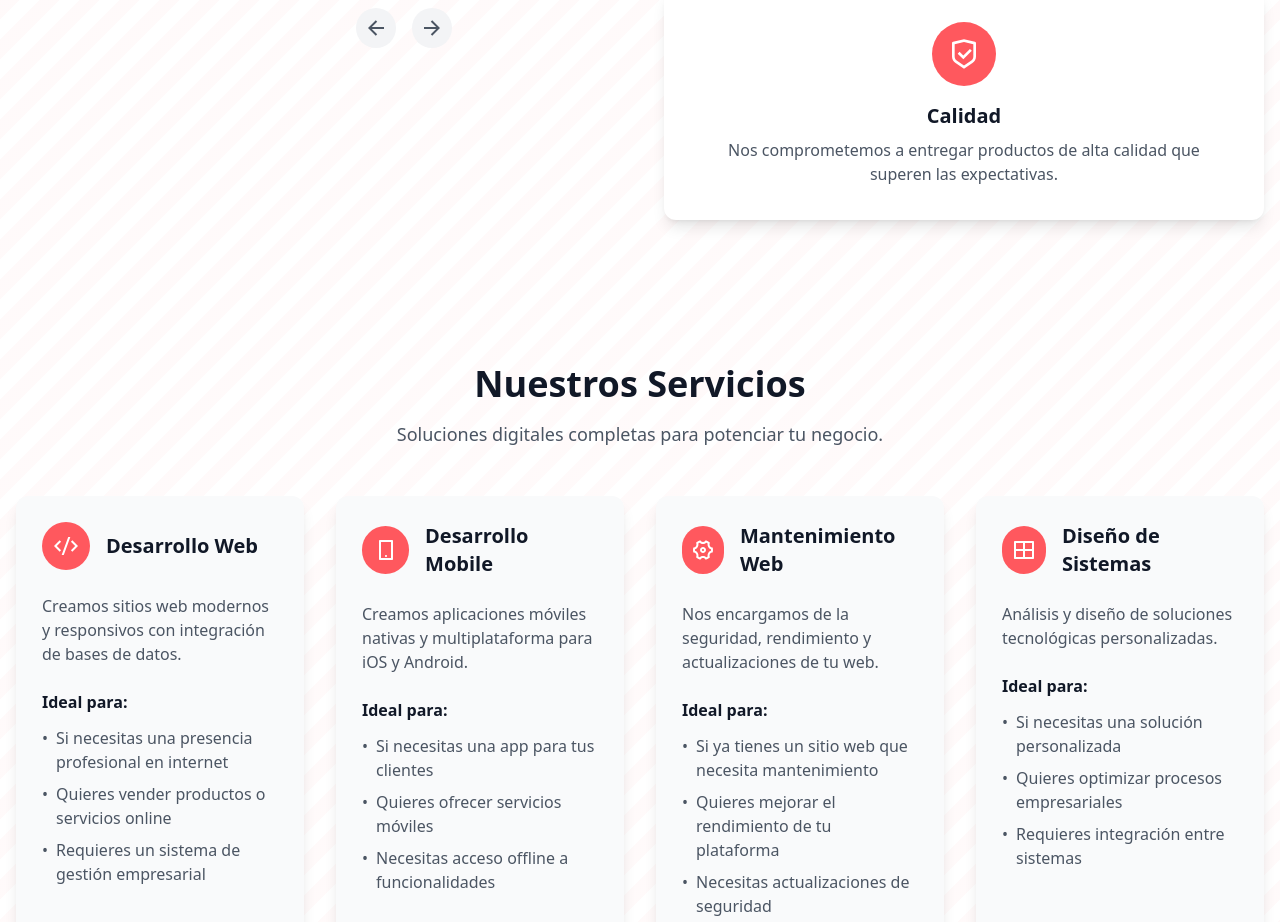
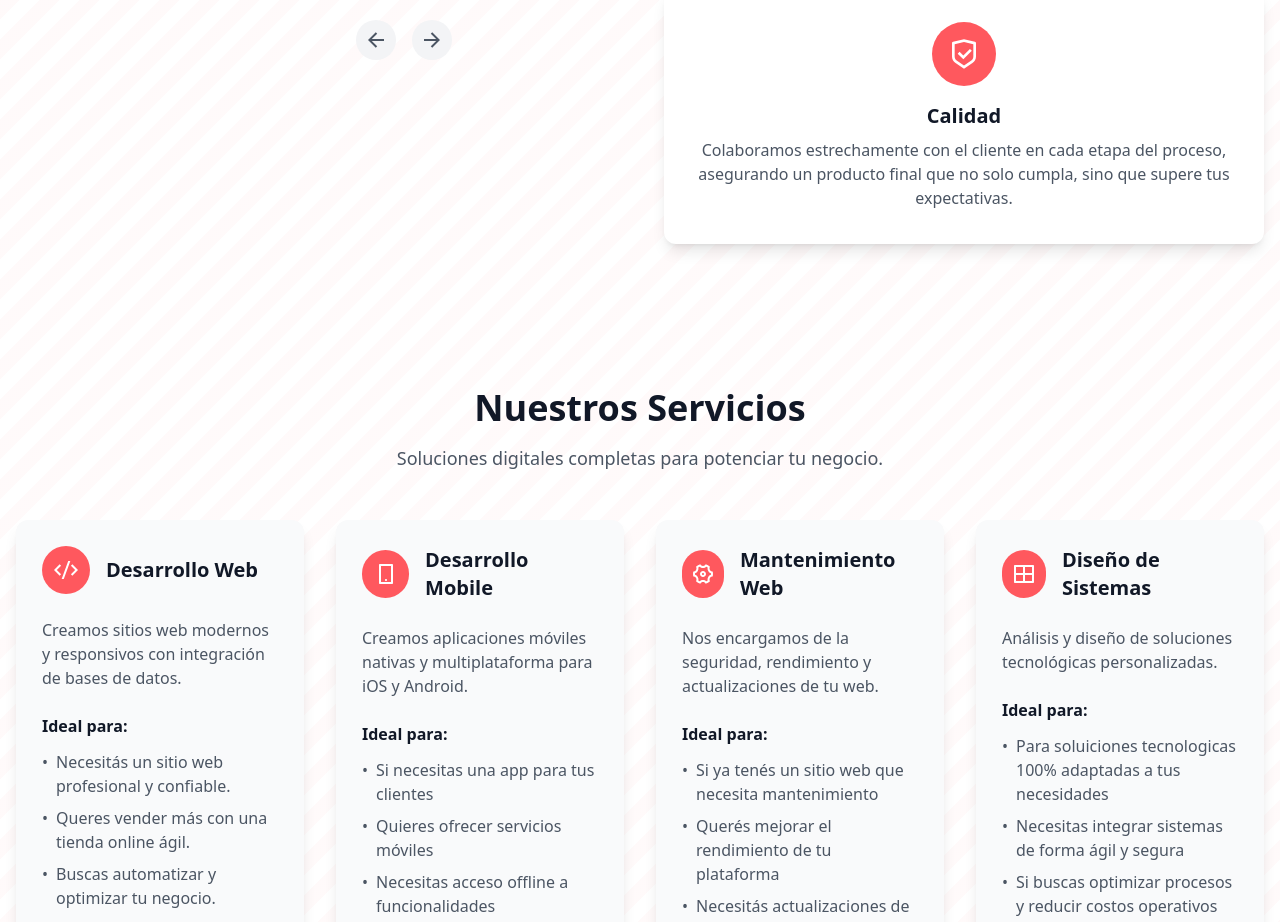
Before and after one commit to rodriisepulveda/studio, a React (Vite) app: page / in a window 1280 px wide. Shown: the part 1520-2442 px from the top of the page. Built offline with nearby package versions, Linux system fonts and the light colour scheme; no server answers.

Commit message:
cambios textos

```diff
--- a/src/App.jsx
+++ b/src/App.jsx
@@ -25,14 +25,16 @@ function App() {
   }, []);
 
   useEffect(() => {
-    // Verificar el tema guardado o preferencia del sistema
+    // Verificar el tema guardado
     const savedTheme = localStorage.getItem('theme');
-    const prefersDark = window.matchMedia('(prefers-color-scheme: dark)').matches;
 
     if (savedTheme) {
+      // Si hay un tema guardado, aplicarlo
       document.documentElement.classList.add(savedTheme);
-    } else if (prefersDark) {
-      document.documentElement.classList.add('dark');
+    } else {
+      // Si no hay tema guardado, establecer el tema claro por defecto
+      document.documentElement.classList.remove('dark');
+      localStorage.setItem('theme', 'light');
     }
   }, []);
 
--- a/src/components/sections/About.jsx
+++ b/src/components/sections/About.jsx
@@ -90,12 +90,12 @@ const About = () => {
               {
                 icon: <RiTeamLine className="w-8 h-8 text-white" />,
                 title: "Experiencia",
-                description: "Nuestro equipo cuenta con años de experiencia en desarrollo web y móvil."
+                description: "Garantizamos un servicio de calidad, robusto, eficiente y un equipo de trabajo altamente capacitado."
               },
               {
                 icon: <RiShieldCheckLine className="w-8 h-8 text-white" />,
                 title: "Calidad",
-                description: "Nos comprometemos a entregar productos de alta calidad que superen las expectativas."
+                description: "Colaboramos estrechamente con el cliente en cada etapa del proceso, asegurando un producto final que no solo cumpla, sino que supere tus expectativas."
               },
             ].map((feature, index) => (
               <motion.div
--- a/src/components/sections/ContactForm.jsx
+++ b/src/components/sections/ContactForm.jsx
@@ -107,9 +107,11 @@ const ContactForm = () => {
           transition={{ duration: 0.5 }}
           className="text-center mb-8 md:mb-12"
         >
-          <h2 className="text-3xl md:text-4xl font-bold mb-4">Contáctanos</h2>
+          <h2 className="text-3xl md:text-4xl font-bold mb-4">
+            Transforma tu idea en realidad
+          </h2>
           <p className="text-base md:text-lg text-gray-600 dark:text-gray-300">
-            ¿Tienes un proyecto en mente? Aquí estamos para ayudarte.
+            Estamos listos para escucharte. Cuéntanos sobre tu proyecto y trabajemos juntos para hacerlo realidad.
           </p>
         </motion.div>
 
@@ -258,7 +260,7 @@ const ContactForm = () => {
                 {/* Información de contacto */}
                 <div className="mt-8 lg:mt-0">
                   <h3 className="text-xl md:text-2xl font-semibold mb-6 text-center lg:text-left">
-                    Información de Contacto
+                    ¿Prefieres otro canal? ¡Escríbenos!
                   </h3>
                   <div className="grid grid-cols-1 sm:grid-cols-2 lg:grid-cols-1 gap-4 md:gap-6">
                     {/* Instagram */}
@@ -274,7 +276,7 @@ const ContactForm = () => {
                       </div>
                       <div className="flex-1 min-w-0">
                         <h4 className="font-medium text-sm md:text-base truncate">Instagram</h4>
-                        <p className="text-gray-600 dark:text-gray-300 text-sm truncate">@lacrinoide</p>
+                        <p className="text-gray-600 dark:text-gray-300 text-sm truncate">Inspírate con nuestro trabajo</p>
                       </div>
                     </a>
 
@@ -291,7 +293,7 @@ const ContactForm = () => {
                       </div>
                       <div className="flex-1 min-w-0">
                         <h4 className="font-medium text-sm md:text-base truncate">Facebook</h4>
-                        <p className="text-gray-600 dark:text-gray-300 text-sm truncate">Lacrinoide</p>
+                        <p className="text-gray-600 dark:text-gray-300 text-sm truncate">Únete a nuestra comunidad</p>
                       </div>
                     </a>
 
@@ -308,7 +310,7 @@ const ContactForm = () => {
                       </div>
                       <div className="flex-1 min-w-0">
                         <h4 className="font-medium text-sm md:text-base truncate">WhatsApp</h4>
-                        <p className="text-gray-600 dark:text-gray-300 text-sm truncate">+54 11 1234-5678</p>
+                        <p className="text-gray-600 dark:text-gray-300 text-sm truncate">Chatea con nosotros ahora</p>
                       </div>
                     </a>
 
@@ -323,7 +325,7 @@ const ContactForm = () => {
                       </div>
                       <div className="flex-1 min-w-0">
                         <h4 className="font-medium text-sm md:text-base truncate">Email</h4>
-                        <p className="text-gray-600 dark:text-gray-300 text-sm truncate">contacto@lacrinoide.com</p>
+                        <p className="text-gray-600 dark:text-gray-300 text-sm truncate">Escríbenos tus ideas</p>
                       </div>
                     </a>
                   </div>
--- a/src/components/sections/Footer.jsx
+++ b/src/components/sections/Footer.jsx
@@ -92,7 +92,7 @@ const Footer = () => {
             className="space-y-3"
           >
             <h3 className="text-base font-semibold text-gray-900 dark:text-white">
-              Síguenos
+              Seguinos
             </h3>
             <div className="flex space-x-3">
               <a
--- a/src/components/sections/Hero.jsx
+++ b/src/components/sections/Hero.jsx
@@ -17,7 +17,7 @@ import pexelsPhoto11813187 from '../../assets/imgs/hero/pexels-photo-11813187.jp
 const Hero = () => {
   const words = [
     {
-      text: "",
+      text: "PVS",
       className: "text-[#ff585e] dark:text-[#3663ff] font-black",
     }
   ];
--- a/src/components/sections/Services.jsx
+++ b/src/components/sections/Services.jsx
@@ -14,9 +14,10 @@ const Services = () => {
         databases: ["SQL Server", "Oracle", "MySQL"]
       },
       whenToChoose: [
-        "Si necesitas una presencia profesional en internet",
-        "Quieres vender productos o servicios online",
-        "Requieres un sistema de gestión empresarial"
+        "Necesitás un sitio web profesional y confiable.",
+        "Queres vender más con una tienda online ágil.",
+        "Buscas automatizar y optimizar tu negocio.",
+        "Queres atraer clientes con una experiencia digital única."
       ]
     },
     {
@@ -32,7 +33,8 @@ const Services = () => {
       whenToChoose: [
         "Si necesitas una app para tus clientes",
         "Quieres ofrecer servicios móviles",
-        "Necesitas acceso offline a funcionalidades"
+        "Necesitas acceso offline a funcionalidades",
+        "Queres una app para tu negocio"
       ]
     },
     {
@@ -46,9 +48,10 @@ const Services = () => {
         databases: ["Mantenimiento DB", "Optimización", "Backups"]
       },
       whenToChoose: [
-        "Si ya tienes un sitio web que necesita mantenimiento",
-        "Quieres mejorar el rendimiento de tu plataforma",
-        "Necesitas actualizaciones de seguridad"
+        "Si ya tenés un sitio web que necesita mantenimiento",
+        "Querés mejorar el rendimiento de tu plataforma",
+        "Necesitás actualizaciones de seguridad",
+        "Soporte personalizado"
       ]
     },
     {
@@ -62,9 +65,10 @@ const Services = () => {
         databases: ["Modelado de Datos", "Optimización de DB"]
       },
       whenToChoose: [
-        "Si necesitas una solución personalizada",
-        "Quieres optimizar procesos empresariales",
-        "Requieres integración entre sistemas"
+        "Para soluiciones tecnologicas 100% adaptadas a tus necesidades",
+        "Necesitas integrar sistemas de forma ágil y segura",
+        "Si buscas optimizar procesos y reducir costos operativos",
+        "Para una arquitectura escalable y mantenible"
       ]
     }
   ];
```
